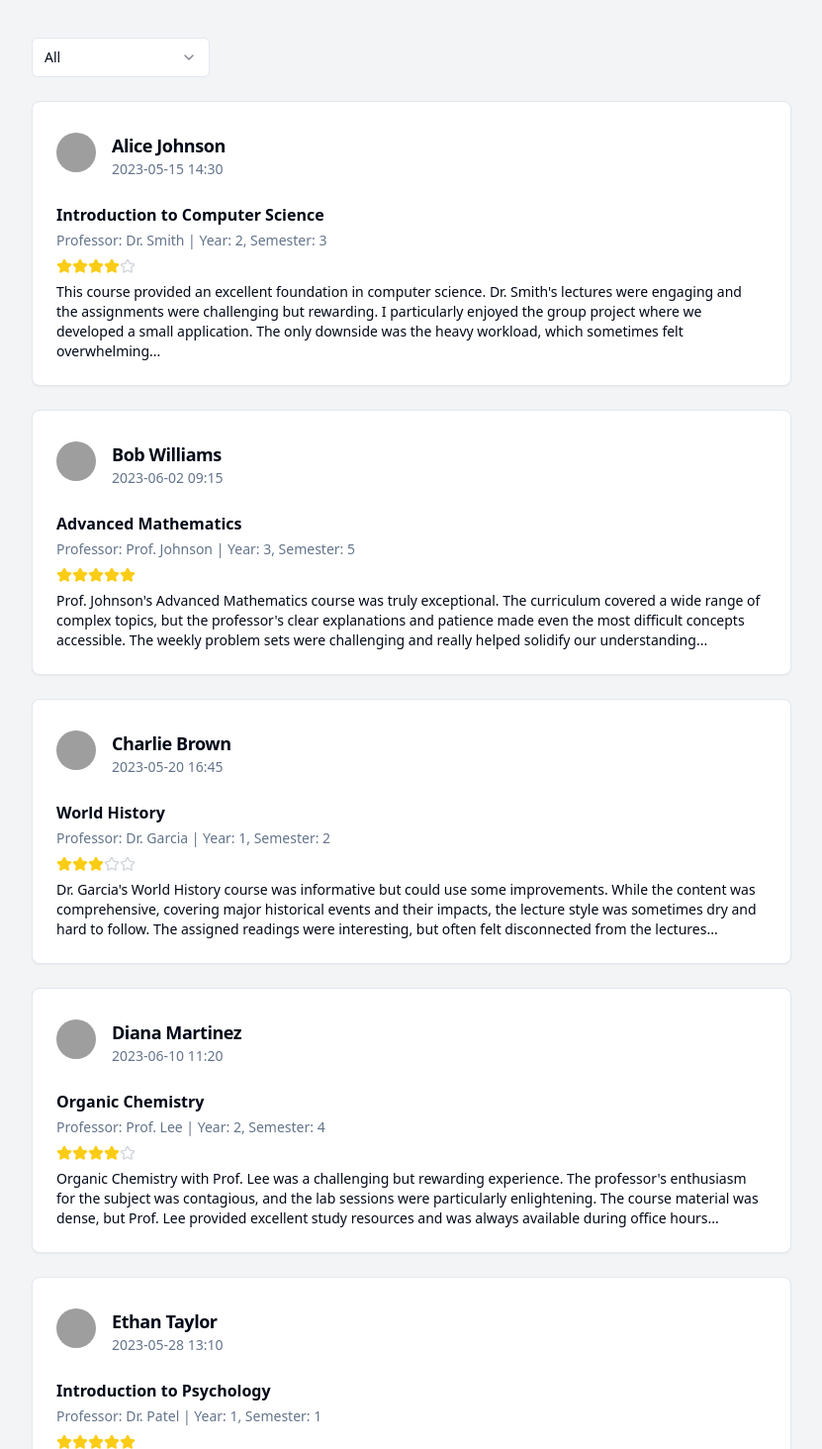
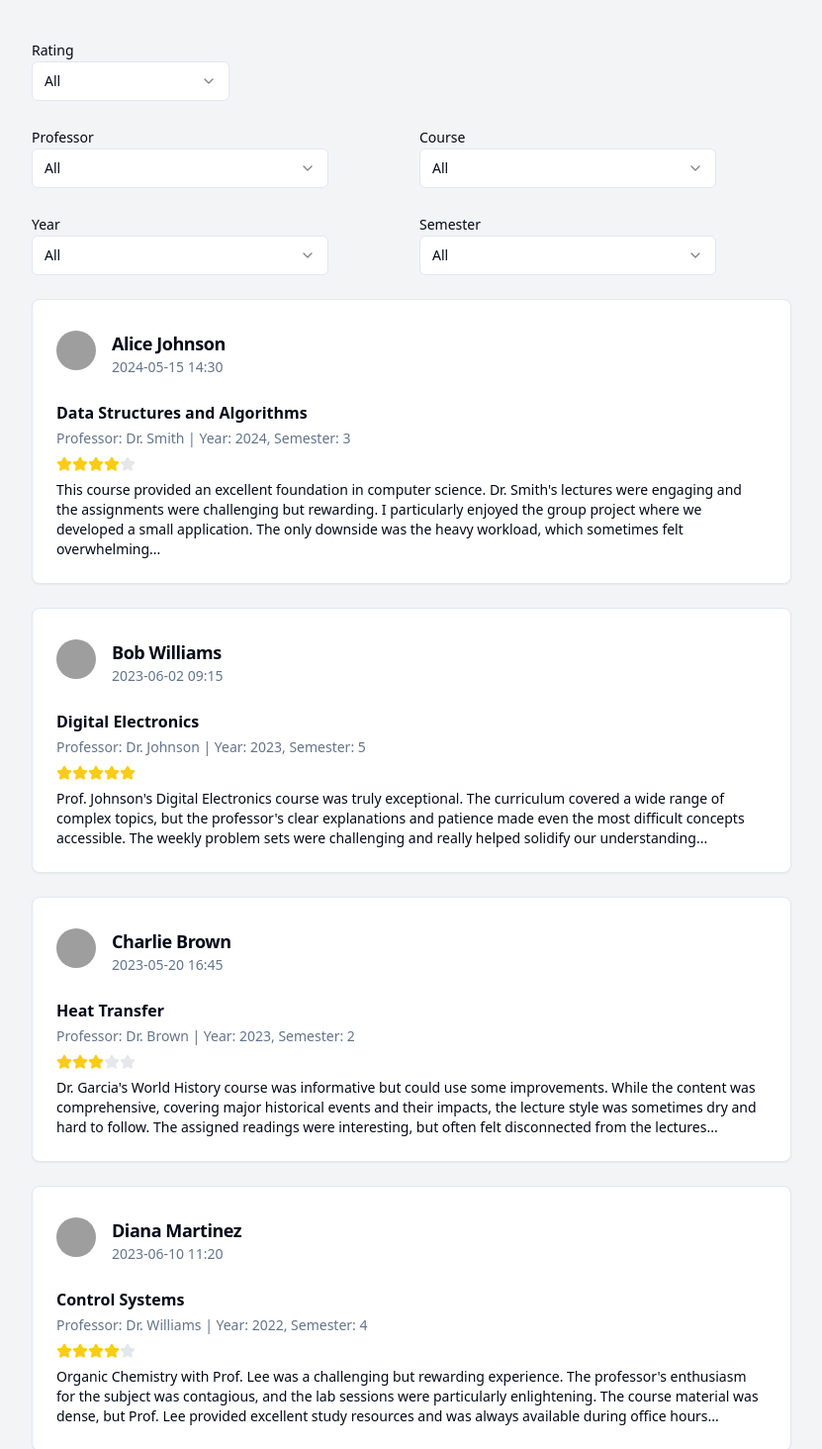
Before and after one commit to gautam1228/Better-Course-Feedback, a React (Vite) app in the folder frontend/: page /reviews in a window 1280 px wide. Shown: the part 86-1550 px from the top of the page at 99% size, without its empty margins (224-1055 px from the left). Built offline with nearby package versions, Linux system fonts and the light colour scheme; grey boxes are pictures that could not be loaded.

Commit message:
Added filters to reviews page

```diff
--- a/frontend/src/components/CoursePage.jsx
+++ b/frontend/src/components/CoursePage.jsx
@@ -340,6 +340,7 @@ export default function CoursePage() {
             <div className="flex space-x-4">
                 <button
                     className="w-40 flex justify-center py-2 px-4 border border-transparent rounded-md shadow-sm text-sm font-medium text-white bg-black hover:bg-gray-600 focus:outline-none focus:ring-2 focus:ring-offset-2 focus:ring-black"
+                    onClick={() => {navigate('/reviews')}}
                 >
                     Read all Reviews
                 </button>
--- a/frontend/src/components/ReviewCard.jsx
+++ b/frontend/src/components/ReviewCard.jsx
@@ -26,7 +26,7 @@ export function ReviewCard({ review }) {
           {[...Array(5)].map((_, i) => (
             <Star
               key={i}
-              className={`w-4 h-4 ${i < rating ? 'text-yellow-400 fill-yellow-400' : 'text-gray-300'}`}
+              className={`w-4 h-4 ${i < rating ? 'text-yellow-400 fill-yellow-400' : 'text-gray-200 fill-gray-200'}`}
             />
           ))}
         </div>
--- a/frontend/src/components/ReviewsPage.jsx
+++ b/frontend/src/components/ReviewsPage.jsx
@@ -1,16 +1,17 @@
 import { useState } from 'react'
 import { ReviewCard } from "@/components/ReviewCard"
-import { Select, SelectContent, SelectItem, SelectTrigger, SelectValue } from "@/components/ui/select"
+import { Select, SelectContent, SelectGroup, SelectItem, SelectLabel, SelectTrigger, SelectValue } from "@/components/ui/select"
+import { Label } from "@/components/ui/label"
 
-const seedReviews = [
+const reviews = [
   {
     id: 1,
     userName: "Alice Johnson",
     avatarUrl: "/placeholder.svg?height=40&width=40",
-    dateTime: "2023-05-15 14:30",
-    courseName: "Introduction to Computer Science",
+    dateTime: "2024-05-15 14:30",
+    courseName: "Data Structures and Algorithms",
     professor: "Dr. Smith",
-    year: 2,
+    year: 2024,
     semester: 3,
     rating: 4,
     reviewText: "This course provided an excellent foundation in computer science. Dr. Smith's lectures were engaging and the assignments were challenging but rewarding. I particularly enjoyed the group project where we developed a small application. The only downside was the heavy workload, which sometimes felt overwhelming..."
@@ -20,21 +21,21 @@ const seedReviews = [
     userName: "Bob Williams",
     avatarUrl: "/placeholder.svg?height=40&width=40",
     dateTime: "2023-06-02 09:15",
-    courseName: "Advanced Mathematics",
-    professor: "Prof. Johnson",
-    year: 3,
+    courseName: "Digital Electronics",
+    professor: "Dr. Johnson",
+    year: 2023,
     semester: 5,
     rating: 5,
-    reviewText: "Prof. Johnson's Advanced Mathematics course was truly exceptional. The curriculum covered a wide range of complex topics, but the professor's clear explanations and patience made even the most difficult concepts accessible. The weekly problem sets were challenging and really helped solidify our understanding..."
+    reviewText: "Prof. Johnson's Digital Electronics course was truly exceptional. The curriculum covered a wide range of complex topics, but the professor's clear explanations and patience made even the most difficult concepts accessible. The weekly problem sets were challenging and really helped solidify our understanding..."
   },
   {
     id: 3,
     userName: "Charlie Brown",
     avatarUrl: "/placeholder.svg?height=40&width=40",
     dateTime: "2023-05-20 16:45",
-    courseName: "World History",
-    professor: "Dr. Garcia",
-    year: 1,
+    courseName: "Heat Transfer",
+    professor: "Dr. Brown",
+    year: 2023,
     semester: 2,
     rating: 3,
     reviewText: "Dr. Garcia's World History course was informative but could use some improvements. While the content was comprehensive, covering major historical events and their impacts, the lecture style was sometimes dry and hard to follow. The assigned readings were interesting, but often felt disconnected from the lectures..."
@@ -44,9 +45,9 @@ const seedReviews = [
     userName: "Diana Martinez",
     avatarUrl: "/placeholder.svg?height=40&width=40",
     dateTime: "2023-06-10 11:20",
-    courseName: "Organic Chemistry",
-    professor: "Prof. Lee",
-    year: 2,
+    courseName: "Control Systems",
+    professor: "Dr. Williams",
+    year: 2022,
     semester: 4,
     rating: 4,
     reviewText: "Organic Chemistry with Prof. Lee was a challenging but rewarding experience. The professor's enthusiasm for the subject was contagious, and the lab sessions were particularly enlightening. The course material was dense, but Prof. Lee provided excellent study resources and was always available during office hours..."
@@ -56,20 +57,46 @@ const seedReviews = [
     userName: "Ethan Taylor",
     avatarUrl: "/placeholder.svg?height=40&width=40",
     dateTime: "2023-05-28 13:10",
-    courseName: "Introduction to Psychology",
-    professor: "Dr. Patel",
-    year: 1,
+    courseName: "Signals and Systems",
+    professor: "Dr. Smith",
+    year: 2020,
     semester: 1,
     rating: 5,
-    reviewText: "Dr. Patel's Introduction to Psychology course was absolutely fascinating. The lectures were engaging, often incorporating real-world examples and interactive demonstrations. The course covered a wide range of topics, from cognitive processes to social psychology, providing a comprehensive overview of the field..."
+    reviewText: "Dr. Smith's Introduction to Psychology course was absolutely fascinating. The lectures were engaging, often incorporating real-world examples and interactive demonstrations. The course covered a wide range of topics, from cognitive processes to social psychology, providing a comprehensive overview of the field..."
   }
 ]
 
+const professors = ['Dr. Smith', 'Dr. Johnson', 'Dr. Williams', 'Dr. Brown', 'Dr. Jones'].sort()
+const courses = [
+  { department: 'CSE', courses: ['Data Structures and Algorithms', 'Database Systems', 'Operating Systems'] },
+  { department: 'ECE', courses: ['Digital Electronics', 'Signals and Systems', 'Control Systems', 'VLSI Design'] },
+  { department: 'ME', courses: ['Thermodynamics', 'Fluid Mechanics', 'Machine Design', 'Heat Transfer'] },
+].sort((a, b) => a.department.localeCompare(b.department))
+
+const years = [2016, 2017, 2018, 2019, 2020, 2021, 2022, 2023, 2024].reverse()
+const semesters = [1, 2, 3, 4, 5, 6, 7, 8]
+
+const criteriaMapping = {
+  gradingDifficulty: 'Grading Difficulty',
+  academicWorkload: 'Academic Workload',
+  teachingQuality: 'Teaching Quality',
+  courseContent: 'Course Content',
+  management: 'Management'
+}
+
 export default function ReviewsPage() {
-  const [filter, setFilter] = useState('All')
+  const [ratingFilter, setRatingFilter] = useState('All')
+  const [professorFilter, setProfessorFilter] = useState('All')
+  const [courseFilter, setCourseFilter] = useState('All')
+  const [semFilter, setSemFilter] = useState('All')
+  const [yearFilter, setYearFilter] = useState('All')
 
-  const filteredReviews = seedReviews.filter(review =>
-    filter === 'All' || review.rating === parseInt(filter)
+  const filteredReviews = reviews.filter(review =>
+    (ratingFilter === 'All' || review.rating === parseInt(ratingFilter)) &&
+    (professorFilter === 'All' || review.professor === professorFilter) &&
+    (courseFilter === 'All' || review.courseName === courseFilter) &&
+    (yearFilter === 'All' || review.year === parseInt(yearFilter)) &&
+    (semFilter === 'All' || review.semester === parseInt(semFilter))
   )
 
   return (
@@ -77,9 +104,11 @@ export default function ReviewsPage() {
       <div className="max-w-3xl mx-auto">
         <h1 className="text-3xl font-bold text-center mb-10">University Course Reviews</h1>
         <div className="mb-6">
-          <Select onValueChange={setFilter} defaultValue="All">
-            <SelectTrigger className="w-[180px]">
-              <SelectValue placeholder="Filter by rating" />
+          <Label htmlFor="rating">Rating</Label>
+          <Select onValueChange={setRatingFilter}
+          defaultValue="All">
+            <SelectTrigger className="w-[200px]" id="rating">
+              <SelectValue />
             </SelectTrigger>
             <SelectContent>
               <SelectItem value="All">All</SelectItem>
@@ -91,6 +120,88 @@ export default function ReviewsPage() {
             </SelectContent>
           </Select>
         </div>
+
+        <div className="grid grid-cols-2 gap-4">
+          <div className="mb-6">
+            <Label htmlFor="professor">Professor</Label>
+            <Select onValueChange={setProfessorFilter}
+            defaultValue="All">
+              <SelectTrigger className="w-[300px]" id="professor">
+                <SelectValue/>
+              </SelectTrigger>
+              <SelectContent>
+                <SelectItem value="All">All</SelectItem>
+                {professors.map((professor) => (
+                  <SelectItem key={professor} value={professor}>
+                    {professor}
+                  </SelectItem>
+                ))}
+              </SelectContent>
+            </Select>
+          </div>
+
+          <div className="mb-6">
+            <Label htmlFor="course">Course</Label>
+            <Select onValueChange={setCourseFilter}
+              defaultValue="All">
+              <SelectTrigger className="w-[300px]" id="course">
+                <SelectValue/>
+              </SelectTrigger>
+              <SelectContent>
+                <SelectItem value="All">All</SelectItem>
+                {courses.map((dept) => (
+                  <SelectGroup key={dept.department}>
+                    <SelectLabel>{dept.department}</SelectLabel>
+                    {dept.courses.sort().map((course) => (
+                      <SelectItem key={course} value={course}>
+                        {course}
+                      </SelectItem>
+                    ))}
+                  </SelectGroup>
+                ))}
+              </SelectContent>
+            </Select>
+          </div>
+        </div>
+
+        <div className="grid grid-cols-2 gap-4">
+          <div className="mb-6">
+            <Label htmlFor="year">Year</Label>
+            <Select onValueChange={setYearFilter}
+              defaultValue='All'>
+              <SelectTrigger className="w-[300px]" id="year">
+                <SelectValue/>
+              </SelectTrigger>
+              <SelectContent>
+                <SelectItem value="All">All</SelectItem>
+                {years.map((year) => (
+                  <SelectItem key={year} value={year}>
+                    {year}
+                  </SelectItem>
+                ))}
+              </SelectContent>
+            </Select>
+          </div>
+
+          <div className="mb-6">
+            <Label htmlFor="semester">Semester</Label>
+            <Select onValueChange={setSemFilter}
+              defaultValue="All">
+              <SelectTrigger className="w-[300px]" id="semester">
+                <SelectValue/>
+              </SelectTrigger>
+              <SelectContent>
+                <SelectItem value="All">All</SelectItem>
+                {semesters.map((semester) => (
+                  <SelectItem key={semester} value={semester}>
+                    Semester {semester}
+                  </SelectItem>
+                ))}
+              </SelectContent>
+            </Select>
+          </div>
+        </div>
+
         <div className="space-y-6">
           {filteredReviews.map((review) => (
             <ReviewCard key={review.id} review={review} />
```
